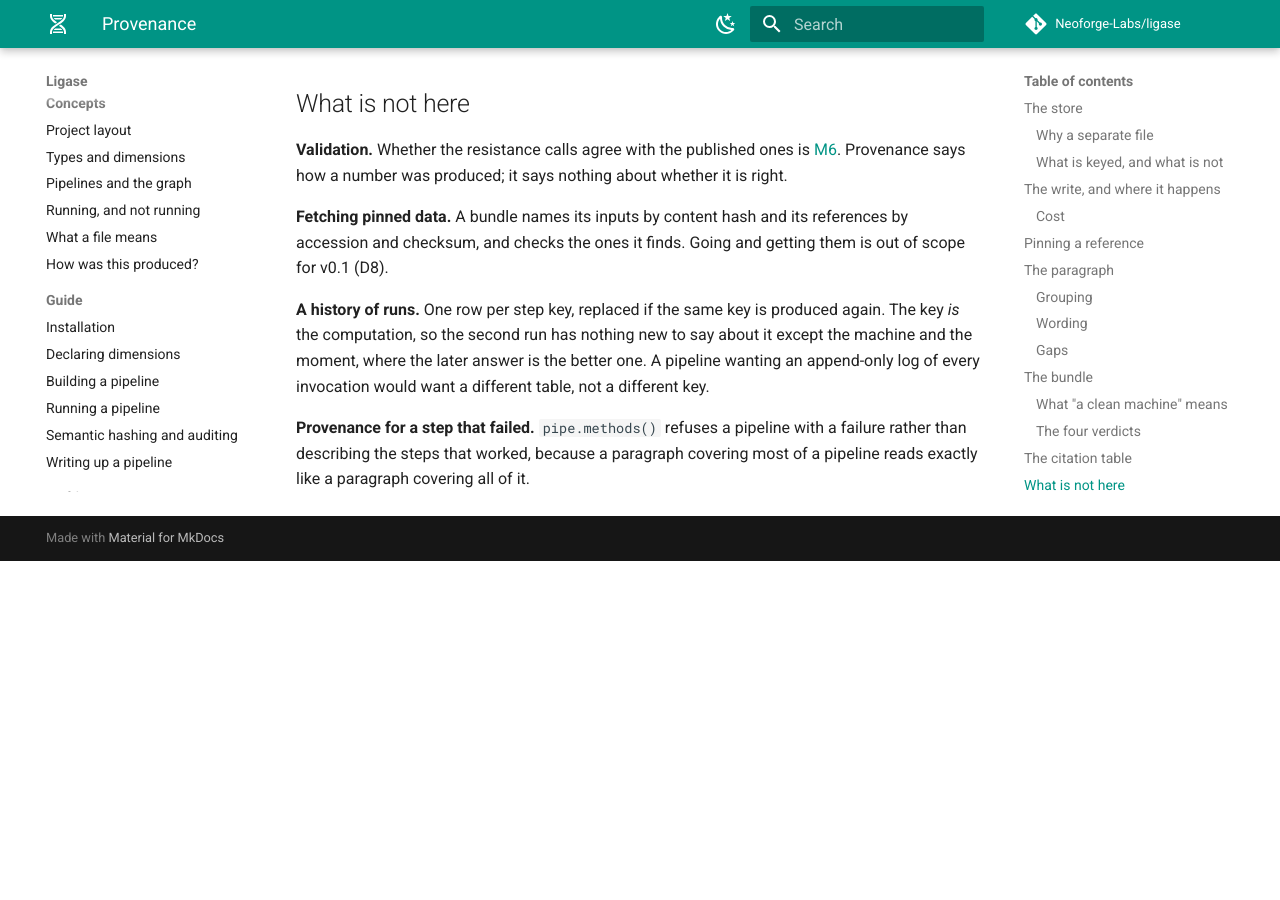
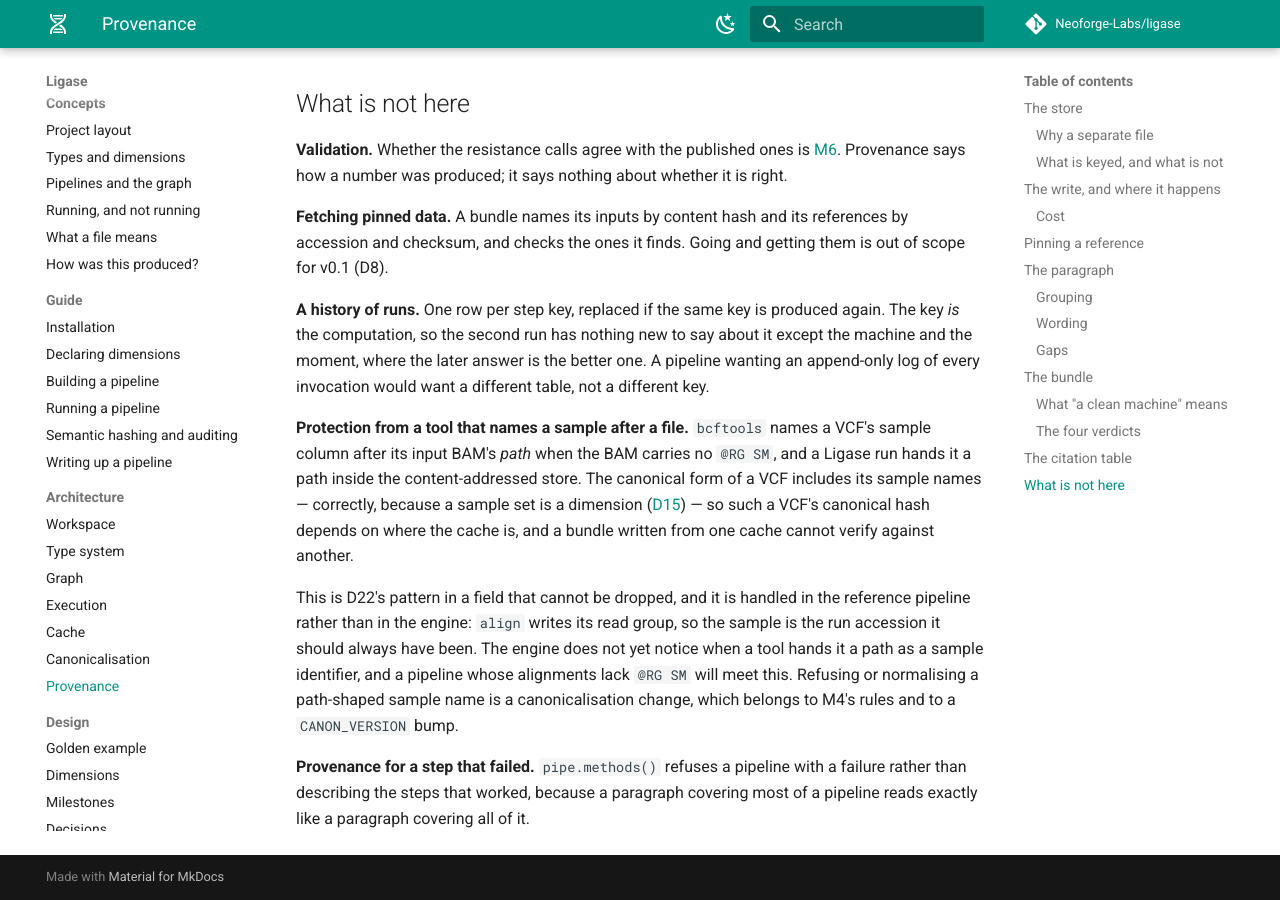
Before and after one commit to Neoforge-Labs/ligase, an MkDocs documentation site: the page built from docs/architecture/provenance.md, in a window 1280 px wide and 900 px high, scrolled down 4675 px. Built offline with MkDocs 1.6.1 and Material for MkDocs 9.7.7, drawn with Linux system fonts in a browser that asks for light colours; comment, search, counter and statistics services are not loaded; before the commit the page ends 5236 px from its top, so only the background shows below that.

Commit message:
fix(demo): declare the read group, so a sample is not a cache path
`minimap2` writes no `@RG`, so `bcftools` fell back to naming the VCF's
sample column after its input BAM's path -- which for a Ligase run is a file
inside the content-addressed store. The calls carried a cache path as their
sample identifier.

Wrong three times over. Wrong in a methods paragraph, which would name
`/…/.ligase/store/62/7db9….bam` as a sample. Wrong for the sample-set
dimension, which is supposed to say which sample the data is about. And
wrong for reproducibility: the canonical form of a VCF includes its sample
names, so `call` hashed differently depending on where the cache lived, and
a bundle written from one cache could not verify against a clean one.

`align` now writes `@RG ID:<run> SM:<run>` through `samtools addreplacerg`,
with the accession passed as an ordinary hashed parameter. That is what the
sample always was.

This is D22's pattern reaching a field that cannot be dropped before
hashing, because a sample name is part of what a file is *about*. It is
fixed in the pipeline rather than in the engine for the same reason: the
engine does not yet notice a tool handing it a path as a sample identifier,
and deciding whether to refuse or normalise one is a canonicalisation rule
and a `CANON_VERSION` bump. `architecture/provenance.md` says so.

Found by M5's own bundle verification, which is what it is for.

```diff
--- a/docs/architecture/provenance.md
+++ b/docs/architecture/provenance.md
@@ -223,6 +223,23 @@ new to say about it except the machine and the moment, where the later
 answer is the better one. A pipeline wanting an append-only log of every
 invocation would want a different table, not a different key.
 
+**Protection from a tool that names a sample after a file.** `bcftools`
+names a VCF's sample column after its input BAM's *path* when the BAM
+carries no `@RG SM`, and a Ligase run hands it a path inside the
+content-addressed store. The canonical form of a VCF includes its sample
+names — correctly, because a sample set is a dimension
+([D15](../decisions.md#d15-an-error-identifies-its-node-not-just-its-step))
+— so such a VCF's canonical hash depends on where the cache is, and a
+bundle written from one cache cannot verify against another.
+
+This is D22's pattern in a field that cannot be dropped, and it is handled
+in the reference pipeline rather than in the engine: `align` writes its read
+group, so the sample is the run accession it should always have been. The
+engine does not yet notice when a tool hands it a path as a sample
+identifier, and a pipeline whose alignments lack `@RG SM` will meet this.
+Refusing or normalising a path-shaped sample name is a canonicalisation
+change, which belongs to M4's rules and to a `CANON_VERSION` bump.
+
 **Provenance for a step that failed.** `pipe.methods()` refuses a pipeline
 with a failure rather than describing the steps that worked, because a
 paragraph covering most of a pipeline reads exactly like a paragraph
```
Also changed, not shown: CHANGELOG.md (+13 -0 lines), 1 other file.
